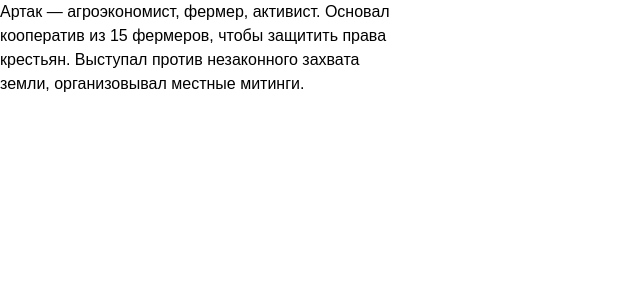
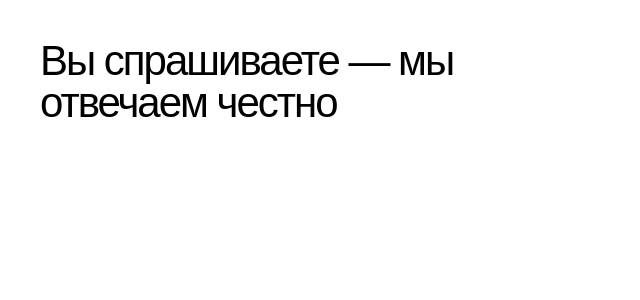
Before and after one commit to adametsderschopfer/armenia_dvizhenie, a Next.js app: page / in a window 1280 px wide. Shown: the top 300 px of the page, without its empty margins (0-640 px from the left). Built offline with nearby package versions, Linux system fonts and the light colour scheme.

Commit message:
Добавлены размеры шрифтов

```diff
--- a/src/app/globals.css
+++ b/src/app/globals.css
@@ -1,6 +1,7 @@
 @import "tailwindcss";
 
 @theme {
+    /*Colors*/
     --color-*: initial; /*Break default colors*/
 
     /*Surface*/
@@ -16,10 +17,34 @@
     --color-t-tertiary: #183A68;
     --color-t-quaternary: #FFFFFF66;
     --color-t-quinary: #0A0A0A66;
+
+    /*Spacing*/
+    --spacing: 5px;
+
+    /*Text size*/
+    --text-xxl: 64px;
+    --text-xxl--line-height: 100%;
+
+    --text-xl: 42px;
+    --text-xl--line-height: 100%;
+
+    --text-lg: 24px;
+    --text-lg--line-height: 100%;
+
+    --text-base: 16px;
+    --text-base--line-height: 100%;
+
+    --text-sm: 14px;
+    --text-sm--line-height: 100%;
 }
 
 @layer base {
     * {
         font-family: var(--font-freesans), sans;
+        letter-spacing: -2px;
     }
 }
+
+.container {
+    padding: calc(var(--spacing) * 8);
+}
--- a/src/app/page.tsx
+++ b/src/app/page.tsx
@@ -1,8 +1,9 @@
 export default function Home() {
     return (
-        <p className="text-[16px] max-w-100 text-surface-quaternary">
-            Артак — агроэкономист, фермер, активист. Основал кооператив из 15 фермеров, чтобы защитить права крестьян.
-            Выступал против незаконного захвата земли, организовывал местные митинги.
-        </p>
+        <div className="container">
+            <h2 className={"max-w-88 text-xl"}>
+                Вы спрашиваете — мы отвечаем честно
+            </h2>
+        </div>
     );
 }
```
